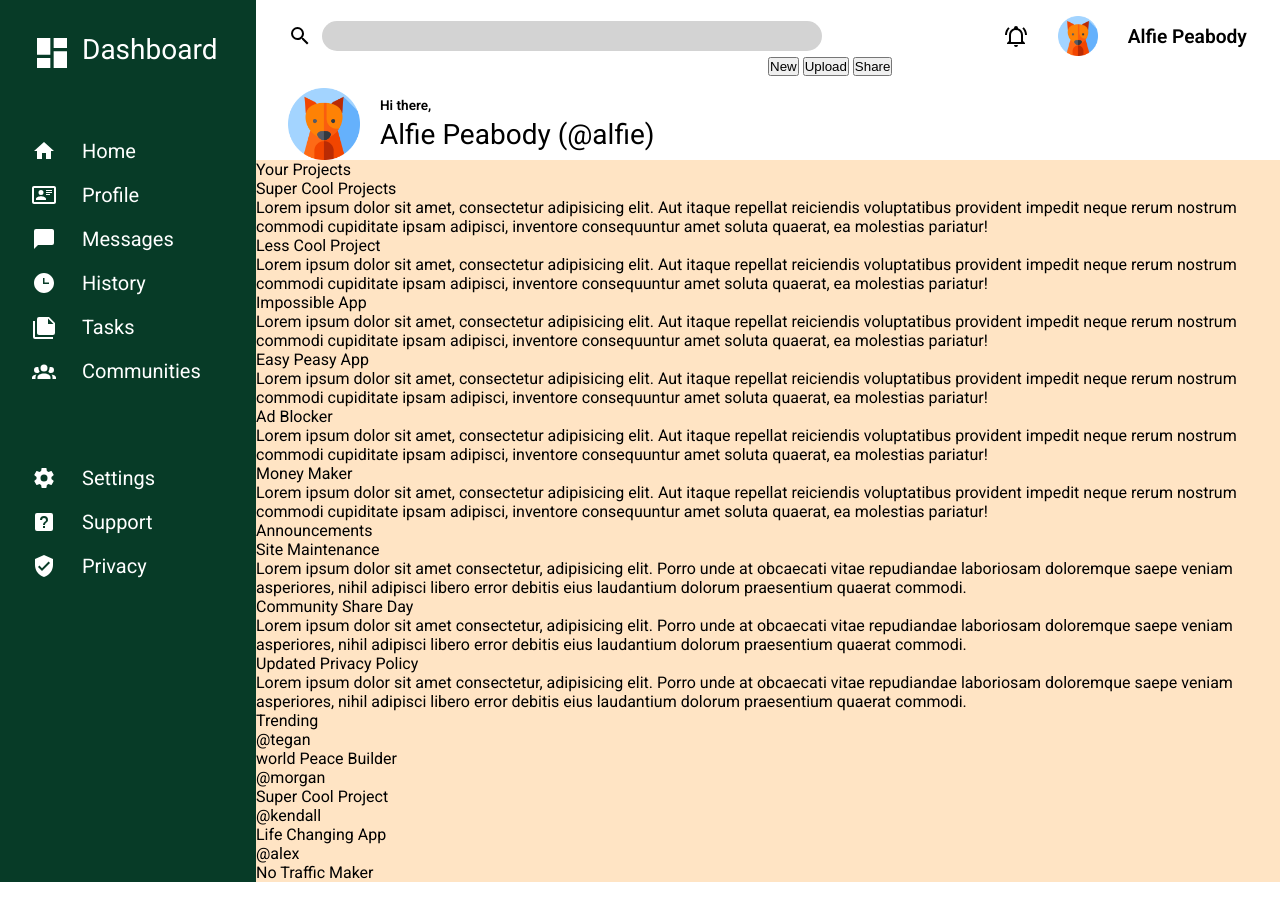
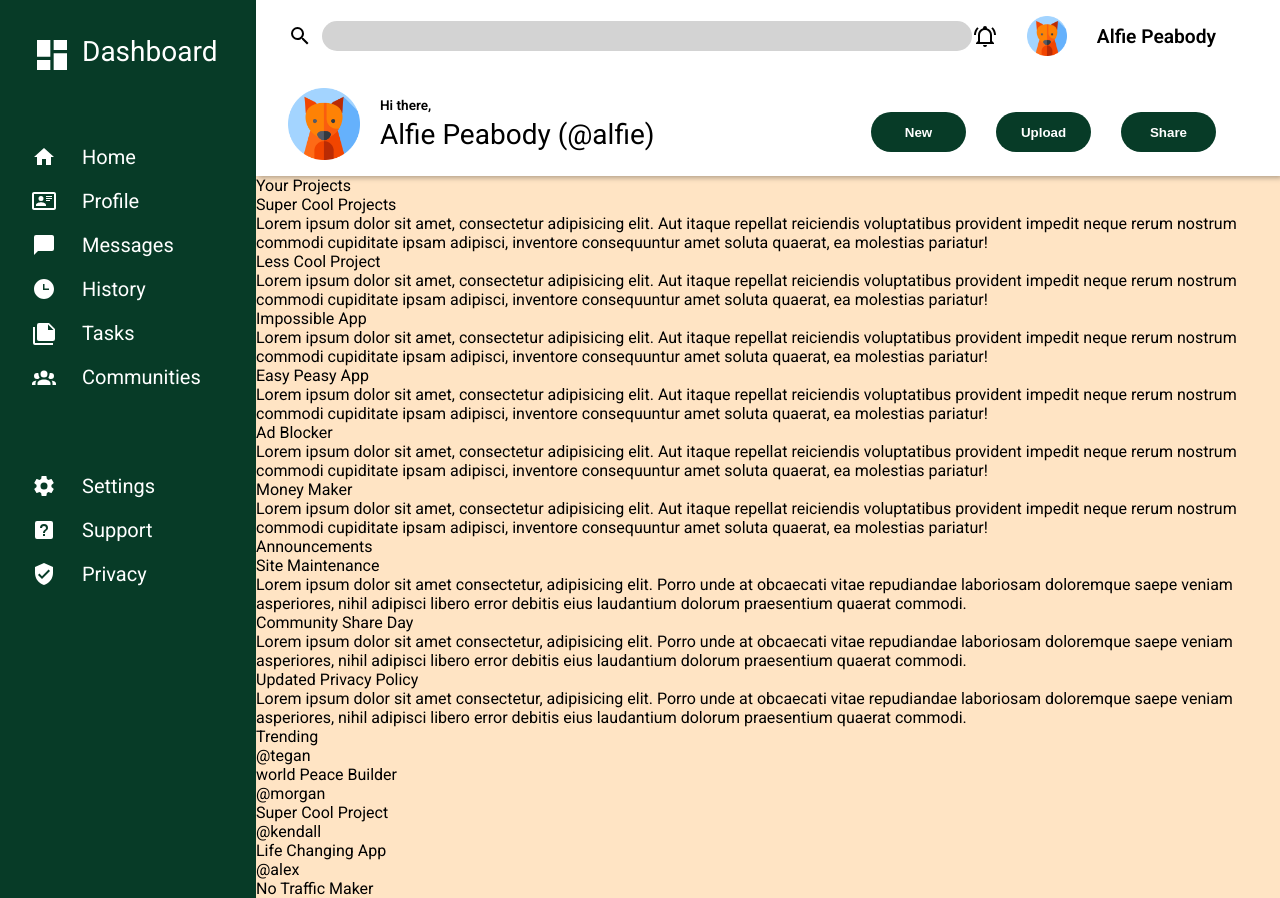
Before and after one commit to NinaVsWorld/admin-dashboard, a plain HTML site: page index.html in a window 1280 px wide. Drawn offline with Linux system fonts and the light colour scheme; a web font is replaced by a local one.

Commit message:
Complete styling header

```diff
--- a/index.html
+++ b/index.html
@@ -31,9 +31,11 @@
                 </div>
             </div>
             <div class="buttons">
-                <button class="new">New</button>
-                <button class="upload">Upload</button>
-                <button class="share">Share</button>
+                <div class="buttons-group">
+                    <button class="new">New</button>
+                    <button class="upload">Upload</button>
+                    <button class="share">Share</button>
+                </div>
             </div>
         </div>
     </div>
--- a/style.css
+++ b/style.css
@@ -14,6 +14,8 @@ body {
 .header {
     grid-column: 2;
     display: grid;
+    position: relative;
+    box-shadow: 2px 2px 5px rgba(0, 0, 0, 0.3);
 }
 
 .first-row {
@@ -31,7 +33,7 @@ body {
 }
 
 input {
-    width: 500px;
+    width: 650px;
     height: 30px;
     background-color: #D3D3D3;
     border-radius: 20px;
@@ -62,6 +64,7 @@ input {
     padding-top: 2em;
     align-items: center;
     gap: 20px;
+    padding-bottom: 1em;
 }
 
 .user-name {
@@ -73,10 +76,10 @@ input {
     display: grid;
     grid-template-columns: repeat(3, max-content);
     align-items: center;
-    justify-content: center;
+    justify-content: end;
     column-gap: 30px;
     padding-top: 1em;
-    padding-left: 2em;
+    padding-right: 4em;
 }
 
 .second-row {
@@ -92,6 +95,32 @@ input {
 
 .social-address {
     font-size: 1.75rem;
+}
+
+.buttons {
+    display: grid;
+    justify-content: center;
+    padding-top: 2em;
+    justify-content: end;
+    padding-right: 4em;
+}
+
+.buttons-group {
+    display: grid;
+    grid-template-columns: repeat(3, 1fr);
+    align-items: center;
+    justify-items: end;
+    gap: 30px;
+}
+
+button {
+    width: 95px;
+    height: 40px;
+    border-radius: 20px;
+    border: none;
+    background-color: #073b27;
+    color: white;
+    font-weight: 600;
 }
 
 .sidebar {
```
